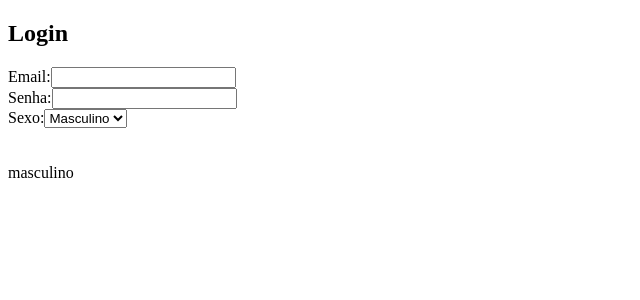
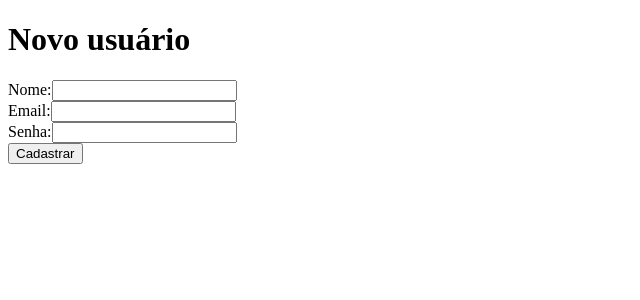
Before and after one commit to vitoria-cosmos/my-app, a React (Create React App) app: page / in a window 1280 px wide. Shown: the top 300 px of the page, without its empty margins (0-640 px from the left). Built offline with nearby package versions, Linux system fonts and the light colour scheme.

Commit message:
learning more about forms and states

```diff
--- a/src/App.js
+++ b/src/App.js
@@ -5,62 +5,56 @@
     constructor(props) {
         super(props);
         this.state = {
+            nome: '',
             email: '',
-            senha: '',
-            sexo: 'masculino'
+            senha: ''
+
         };
-        this.trocaEmail = this.trocaEmail.bind(this);
-        this.trocaSexo = this.trocaSexo.bind(this);
+
+        this.cadastrar = this.cadastrar.bind(this);
     }
 
-    trocaEmail(e) {
-        // a gnt recebe por parametro um evento que podemos acessar o valor que a pessoa digitou
-        let valorDigitado = e.target.value;
-        // target significa qual que é o input que a gente está mirando e value é o valor que foi digitado
-        this.setState({email: valorDigitado});
+    cadastrar(event) {
+        // vamos receber um evento
 
-    }
+        const {nome, email, senha} = this.state;
+        // estamos cada objeto e armazenado em uma const
+        alert(`Nome: ${nome} \n Email: ${email} \nSenha: ${senha}`);
+        // aqui estamos mostrando todas as states
+        // \n é para quebrar linha
 
-    trocaSexo(e) {
-        let valorDigitado = e.target.value;
-        this.setState({sexo: valorDigitado});
+        // alert(nome);
+        // vamos mostrar na tela somente a variável nome
+
+        event.preventDefault();
+        // aqui é para que a nossa página não seja atualizada
     }
 
     render() {
-        return (
+        return(
             <div>
-                <h2>Login</h2>
+                <h1>Novo usuário</h1>
+
+                <form onSubmit={this.cadastrar}>
+                    {/* prop onSubmit - podemos chamar uma função anonima ou uma função que criamos*/}
+                    <label>Nome:</label>
+                    <input type='text' value={this.state.nome}
+                    onChange={(e) => this.setState({nome: e.target.value})}/>
+                    <br/>
 
 
-                Email:
-                <input type='email' name='email' value={this.state.email}
-                // onChange - é quando houver mudanças a gente faz alguma coisa, chamar uma função ou alterar o valor desta state
-                onChange={this.trocaEmail}
-                />
-                <br/>
+                    <label>Email:</label>
+                    <input type='email' value={this.state.email} onChange={(e) => this.setState({email: e.target.value})}/>
+                    <br/>
 
+                    <label>Senha:</label>
+                    <input type='password' value={this.state.senha} onChange={(e) => this.setState({senha: e.target.value})}/>
+                    <br/>
 
-                Senha:
-                <input type='password' name='senha' value={this.state.senha}
-                onChange={(e) => this.setState({senha: e.target.value})}
-                // da mesma forma, aqui vamos poder mudar o valor do campo por meio do onChange, pegamos o que o usuário digitou e setamos o estado
-                />
-                <br/>
+                    <button type='submit'>Cadastrar</button>
+                    {/* quando temos um botão do tipo submit dentro de um form com onSubmit, ele chama a função que está dentro de onSubmit */}
 
-                Sexo:
-                <select name='sexo' value={this.state.sexo} onChange={this.trocaSexo}>
-                    {/* esse value= fica fixo, pra podermos trocar, temos que utilizar o onChange */}
-                    <option value='masculino'>Masculino</option>
-                    <option value='faminino'>Feminino</option>
-
-                </select>
-                <div>
-                    {this.state.email} <br/>
-                    {this.state.senha} <br/>
-                    {this.state.sexo}
-                </div>
-
-
+                </form>
             </div>
         );
     }
```
Also changed, not shown: src/App14.js (added, +70 -0 lines).
